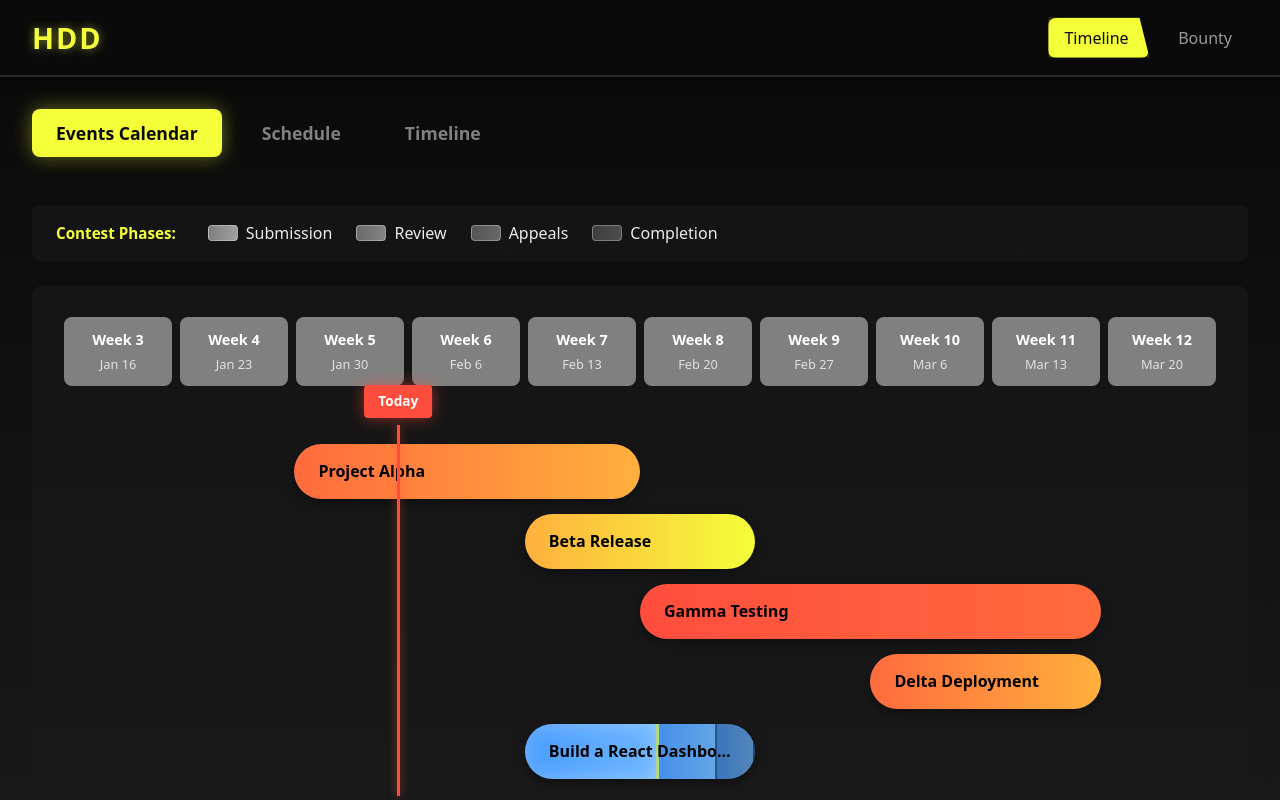
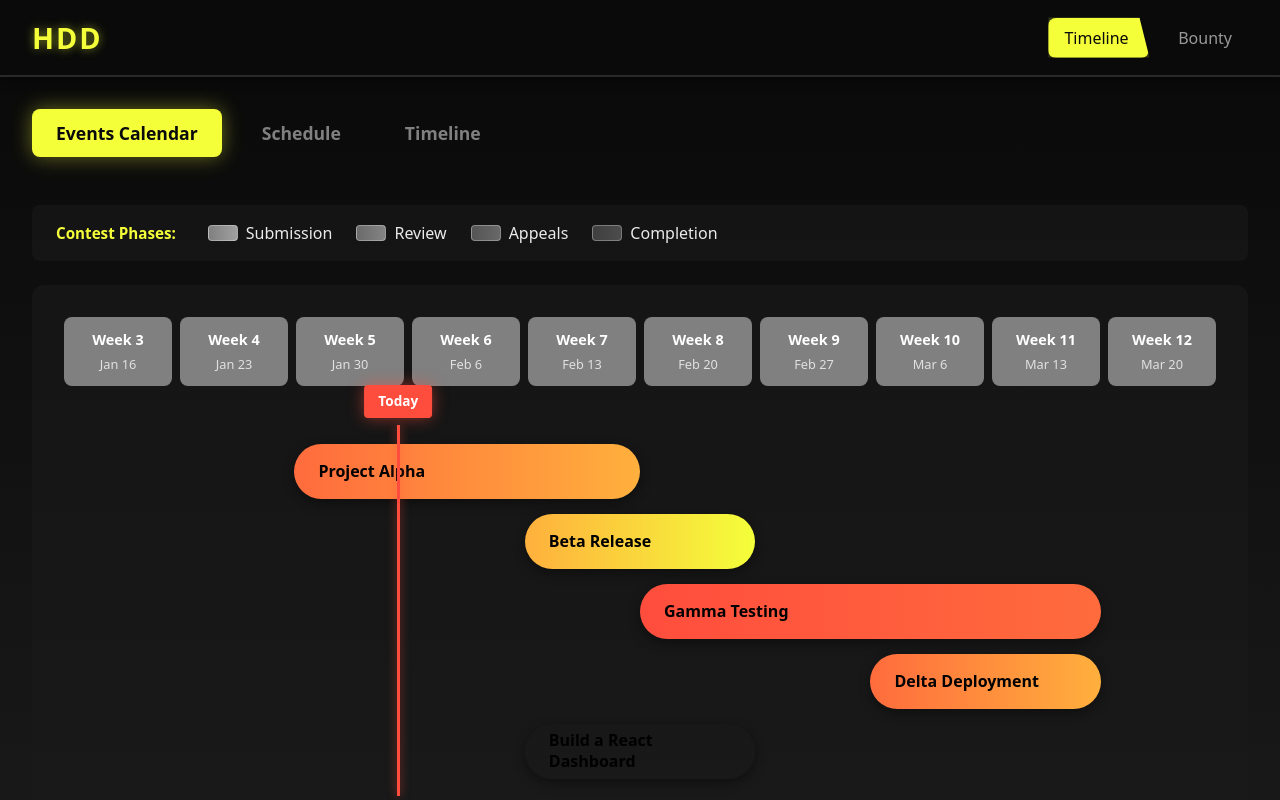
Before and after one commit to enlorik/HDD, a React (Vite) app: page / in a window 1280 px wide. Shown: the top 800 px of the page. Built offline with nearby package versions, Linux system fonts and the light colour scheme; no server answers.

Commit message:
Improve calendar visuals: expand text width and remove partition lines
Co-authored-by: enlorik <99548776+enlorik@users.noreply.github.com>

```diff
--- a/src/components/Timeline.css
+++ b/src/components/Timeline.css
@@ -136,12 +136,13 @@
 
 .event-bar {
   position: absolute;
-  height: 55px;
+  min-height: 55px;
+  height: auto;
   border-radius: 30px;
   display: flex;
   align-items: center;
   justify-content: space-between;
-  padding: 0 1.5rem;
+  padding: 0.75rem 1.5rem;
   cursor: pointer;
   transition: transform 0.2s, box-shadow 0.2s;
   box-shadow: 0 4px 12px rgba(0, 0, 0, 0.4);
@@ -156,11 +157,11 @@
   color: #000000;
   font-weight: 700;
   font-size: 1rem;
-  white-space: nowrap;
-  overflow: hidden;
-  text-overflow: ellipsis;
+  white-space: normal;
+  word-wrap: break-word;
+  overflow-wrap: break-word;
   flex: 1;
-  max-width: calc(100% - 1.5rem);
+  line-height: 1.3;
 }
 
 /* Phase Legend */
@@ -231,7 +232,7 @@
 .phase-segment {
   height: 100%;
   display: inline-block;
-  border-right: 2px solid rgba(0, 0, 0, 0.4);
+  border-right: none;
   position: relative;
   transition: all 0.3s ease;
 }
@@ -242,21 +243,20 @@
 
 .phase-active {
   box-shadow: inset 0 0 20px rgba(255, 255, 255, 0.3);
-  border-right-color: rgba(244, 255, 58, 0.6);
-  border-right-width: 3px;
 }
 
 .event-bar-phased .event-title {
   position: absolute;
   left: 1.5rem;
+  right: 1.5rem;
   top: 50%;
   transform: translateY(-50%);
   z-index: 10;
   pointer-events: none;
-  max-width: calc(100% - 3rem);
-  white-space: nowrap;
-  overflow: hidden;
-  text-overflow: ellipsis;
+  white-space: normal;
+  word-wrap: break-word;
+  overflow-wrap: break-word;
+  line-height: 1.3;
 }
 
 @media (max-width: 768px) {
@@ -287,8 +287,9 @@
   }
 
   .event-bar {
-    height: 45px;
-    padding: 0 1rem;
+    min-height: 45px;
+    height: auto;
+    padding: 0.5rem 1rem;
   }
 
   .event-title {
```
